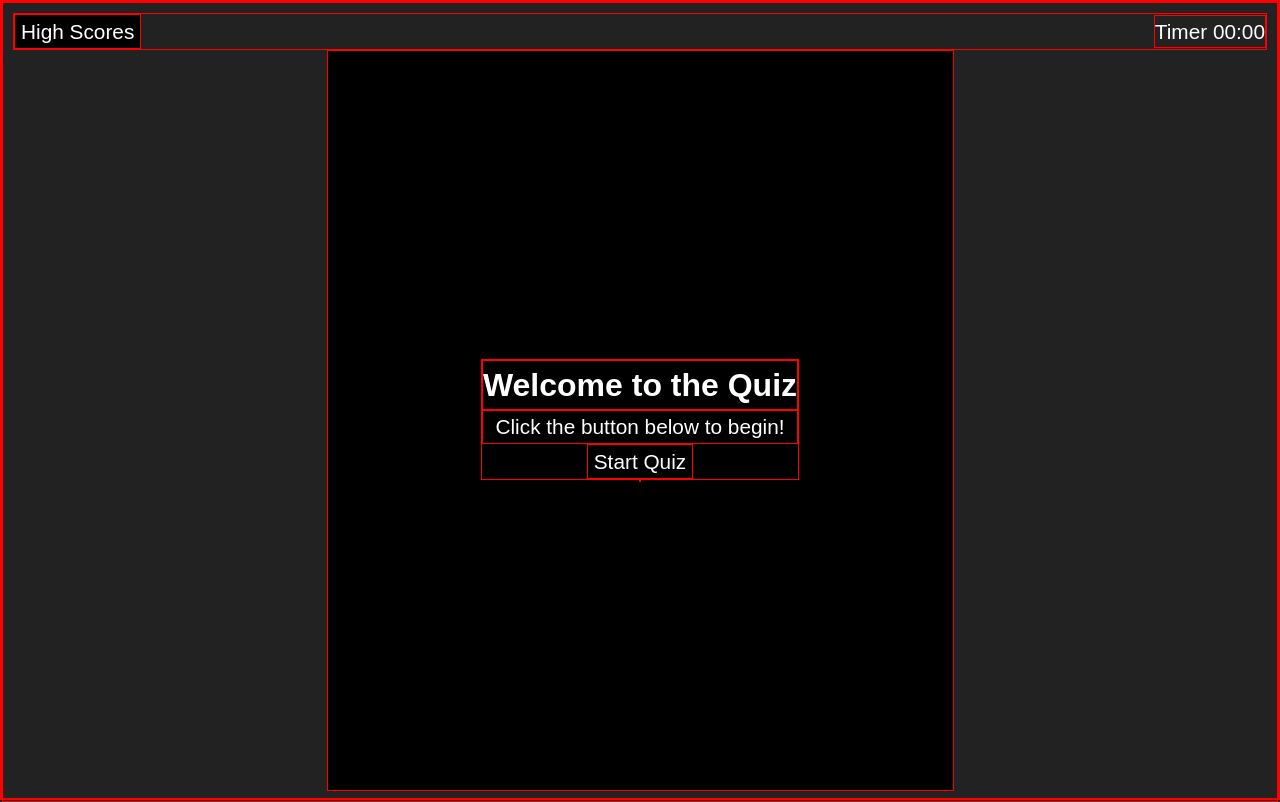
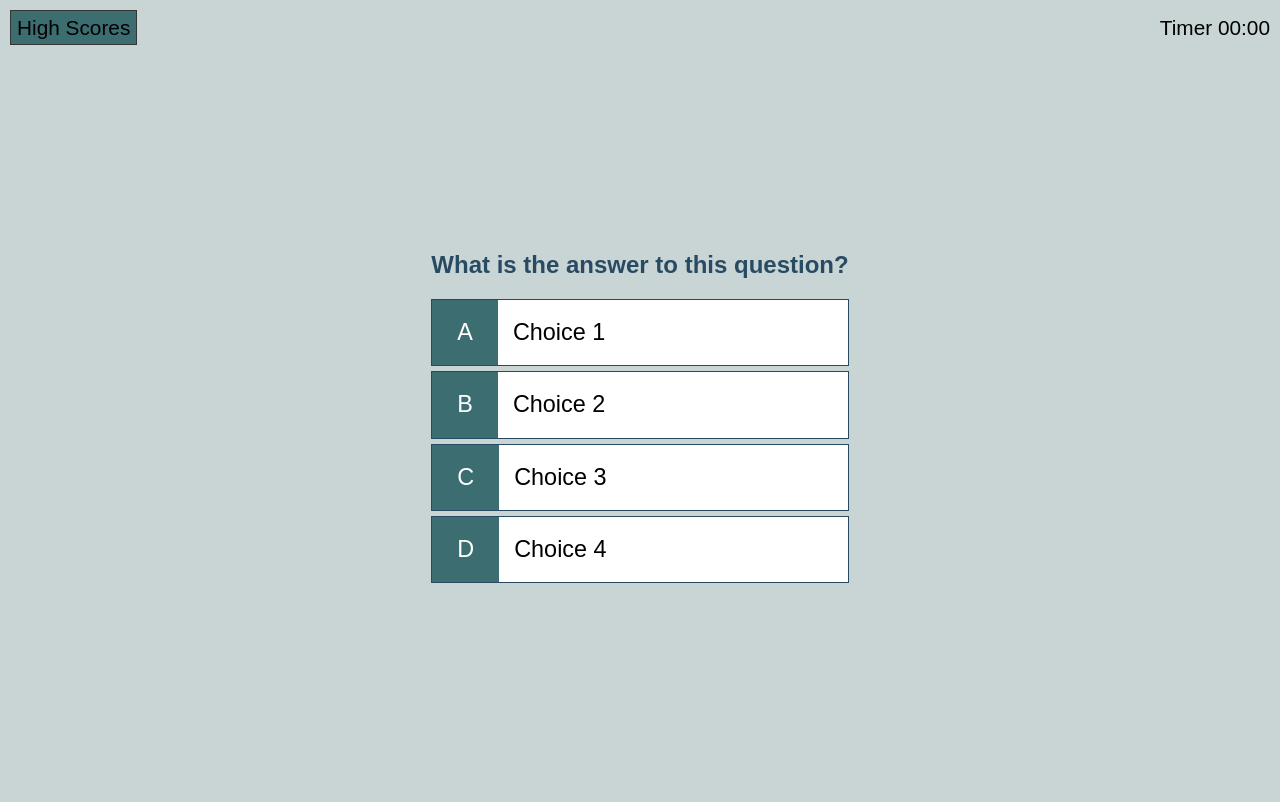
Before and after one commit to Arbitrary-Stag/web-quiz, a plain HTML site: page index.html in a window 1280 px wide. Drawn offline with Linux system fonts and the light colour scheme.

Commit message:
added additional html, further refined css styling, began creating JS file.

```diff
--- a/assets/css/style.css
+++ b/assets/css/style.css
@@ -2,16 +2,34 @@
 /* GLOBAL PREFERENCES */
 /* ------------------ */
 
+    :root {
+        --headerColor: #284B63;
+        --accent1: #3C6E71;
+        --accent2: #353535;
+        --accent3: #acbfbc;
+        --accent4: #FFFFFF;
+        --bgColor: #c9d4d4;
+    }
+
     * {
         font-family: Arial, Helvetica, sans-serif;
-        color: white;
 
-        /* DEBUGGING */
-        border: solid red 1px;
+        /* FOR DEBUGGING */
+        /* border: solid red 1px; */
+    }
+
+    h1,
+    h2,
+    h3,
+    h4,
+    h5,
+    h6 {
+        color: var(--headerColor);
+        margin-bottom: 2vh;
     }
 
     body {
-        background-color: #222222;
+        background-color: var(--bgColor);
         overflow: hidden;
     }
 
@@ -20,10 +38,19 @@
     }
 
     button {
-        outline: none;
-        background-color: black;
+        border: 1px solid var(--accent2);
+        background-color: var(--accent1);
+        color: var(--buttonColor);
         font-size: 1.3em;
-        height: fit-content;
+        text-align: center;
+        text-decoration: none;
+    }
+
+    button:hover {
+        cursor: pointer;
+        box-shadow: 0 5px 5px 0 var(--accent3);
+        transform: translateY(-1px);
+        transition: ease-in 150ms;
     }
 
 /* --------------- */
@@ -53,7 +80,6 @@
 /* --------------- */
 
     .inner-container {
-        background-color: black;
         height: 100%;
         width: 50%;
         margin: 0 auto;
@@ -68,7 +94,68 @@
 /* INTRODUCTION */
 /* ------------ */
 
+    .introduction {
+        background-color: var(--accent4);
+        border: 2px solid var(--headerColor);
+        padding: 30px 45px 30px 45px;
+        margin-bottom: 10vh;
+        display: none;
+    }
 
+    .introduction button {
+        margin-top: 3vh;
+    }
 /* ----------------- */
 /* MAIN QUIZ CONTENT */
 /* ----------------- */
+
+    .quiz-questions {
+        text-align: left;
+        /* display: none; */
+    }
+
+    .choice-container {
+        display: flex;
+        margin-bottom: 5px;
+        width: 100%;
+        font-size: 18px;
+        border: 1px solid var(--headerColor);
+        background-color: var(--accent4);
+    }
+
+    .choice-container:hover {
+        cursor: pointer;
+        box-shadow: 0 5px 5px 0 var(--accent3);
+        transform: translateY(-1px);
+        transition: ease-in 150ms;
+    }
+
+    .choice-prefix {
+        padding: 15px 25px;
+        background-color: var(--accent1);
+        color: var(--accent4);
+    }
+
+    .choice-text {
+        padding: 15px;
+    }
+/* --------------- */
+/* FINISHED SCREEN */
+/* --------------- */
+
+    .quiz-finished-screen {
+        display: none;
+    }
+
+/* ------------------ */
+/* HIGH SCORES SCREEN */
+/* ------------------ */
+
+    .high-scores-screen {
+        margin-bottom: 10vh;
+        display: none;
+    }
+
+    .high-scores-screen button {
+        margin-top: 5vh;
+    }
--- /dev/null
+++ b/assets/js/web-quiz.js
@@ -0,0 +1,7 @@
+const question = document.getElementById("question");
+const choices = Array.from(document.getElementsByClassName("choice-text"));
+
+let currentQuestion = {};
+let acceptingAnswers = true;
+let questionCounter = 0;
+let availableQuestions = [];
--- a/index.html
+++ b/index.html
@@ -22,19 +22,74 @@
             <!-- This div houses the Header/Introduction and the Questions -->
             <div class="inner-container">
 
+                <!-- --------- -->
+                <!-- PHASE ONE -->
+                <!-- --------- -->
+
                 <!-- Introduction card for quiz -->
                 <header class="introduction">
                     <h1> Welcome to the Quiz </h1>
                     <p> Click the button below to begin! </p>
-                    <button> Start Quiz </button>
+                    <button> Start Quiz! </button>
                 </header>
 
                 <!-- Main Quiz Content -->
                 <main>
 
+                    <!-- --------- -->
+                    <!-- PHASE TWO -->
+                    <!-- --------- -->
+
+                    <section class="quiz-questions">
+                        <h1 id="question"> What is the answer to this question? </h1>
+                            <div class="choice-container">
+                                <p class="choice-prefix">A</p>
+                                <p class="choice-text" data-number="1">Choice 1</p>
+                            </div>
+                            <div class="choice-container">
+                                <p class="choice-prefix">B</p>
+                                <p class="choice-text" data-number="2">Choice 2</p>
+                            </div>
+                            <div class="choice-container">
+                                <p class="choice-prefix">C</p>
+                                <p class="choice-text" data-number="3">Choice 3</p>
+                            </div>
+                            <div class="choice-container">
+                                <p class="choice-prefix">D</p>
+                                <p class="choice-text" data-number="4">Choice 4</p>
+                            </div>
+                    </section>
+
+                    <!-- ----------- -->
+                    <!-- PHASE THREE -->
+                    <!-- ----------- -->
+
+                    <section class="quiz-finished-screen">
+                        <h2>Quiz Finished!</h2>
+                        <!--This will be generated in the JavaScript-->
+                        <p>Your Score: 00</p>
+                        <label for="">Enter your initials:</label>
+                        <input type="text">
+                        <button>Submit</button>
+                    </section>
+
+                    <!-- ---------- -->
+                    <!-- PHASE FOUR -->
+                    <!-- ---------- -->
+
+                    <section class="high-scores-screen">
+                        <h2>High Scores</h2>
+                        <ol>
+                            <!--This will all be generated in the JavaScript-->
+                            <li>WW - 20</li>
+                        </ol>
+                        <button>Try again!</button>
+                        <button>Clear High Scores</button>
+                    </section>
                 </main>
 
             </div>
         </div>
+        <script src="./assets/js/web-quiz.js"></script>
     </body>
 </html>
```
